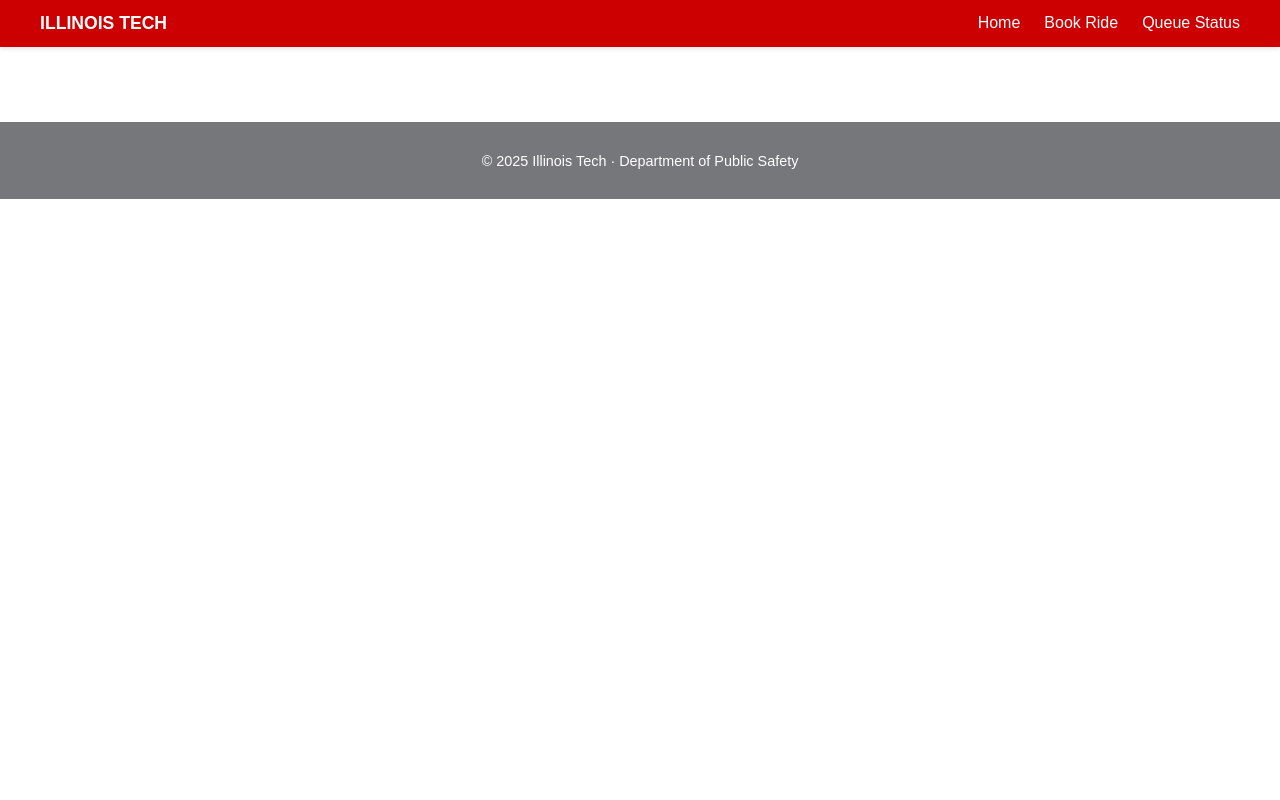
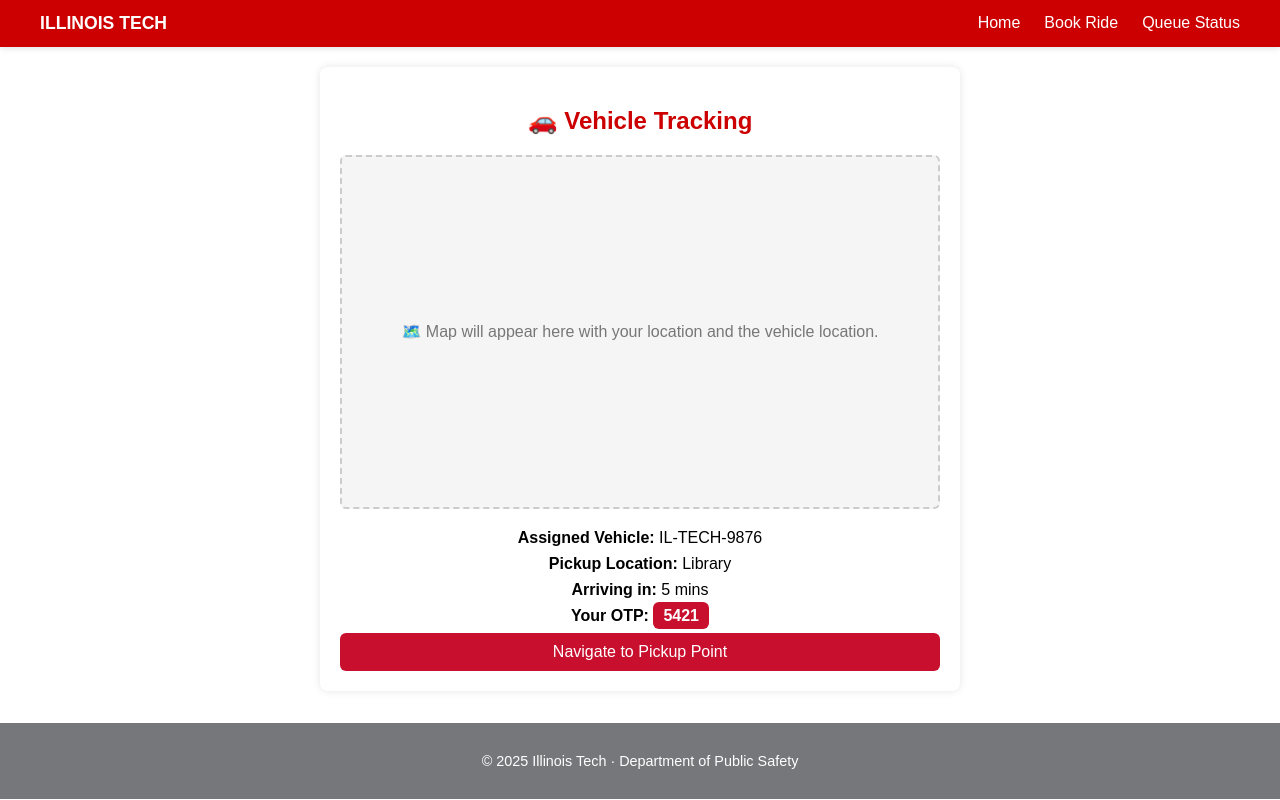
Before and after one commit to roshanverma06/public-safety-escort, a React (Create React App) app in the folder client/: page /track in a window 1280 px wide. Built offline with nearby package versions, Linux system fonts and the light colour scheme.

Commit message:
Completed frontend of Ride tracking page

```diff
--- a/client/src/App.css
+++ b/client/src/App.css
@@ -1,6 +1,5 @@
 body {
   margin: 0;
-  padding-top: 80px;
   font-family: 'Arial', sans-serif;
   background-color: #f8f8f8;
 }
--- a/client/src/App.js
+++ b/client/src/App.js
@@ -12,6 +12,7 @@ import AdminDashboard from './pages/AdminDashboard';
 import Register from './pages/Register';
 import ForgotPassword from './pages/ForgotPassword';
 import RideConfirmation from './pages/RideConfirmation';
+import TrackRide from './pages/TrackRide';
 
 function App() {
   return (
@@ -27,6 +28,7 @@ function App() {
         <Route path="/register" element={<Register />} />
         <Route path="/forgot-password" element={<ForgotPassword />} />
         <Route path="/ride-confirmation" element={<RideConfirmation />} />
+        <Route path="/track" element={<TrackRide />} />
       </Routes>
       <Footer />
     </BrowserRouter>
--- a/client/src/components/Header.css
+++ b/client/src/components/Header.css
@@ -2,7 +2,7 @@
 .navbar {
   position: relative;
   width: 100%;
-  margin-bottom: 2cm;
+  /* margin-bottom: 2cm; */
   background-color: #cc0000; /* IIT red */
   color: white;
   z-index: 1000;
--- /dev/null
+++ b/client/src/pages/TrackRide.css
@@ -0,0 +1,50 @@
+.track-container {
+    max-width: 600px;
+    margin: 20px auto 20px;
+    padding: 20px;
+    background: #fff;
+    border-radius: 8px;
+    box-shadow: 0 0 8px rgba(0,0,0,0.1);
+    text-align: center;
+  }
+
+  .tracking-info p {
+    font-size: 1rem;
+    margin: 8px 0;
+  }
+
+  .otp-box {
+    background-color: #c8102e;
+    color: #fff;
+    padding: 5px 10px;
+    border-radius: 6px;
+    font-weight: bold;
+  }
+
+  .map-placeholder {
+    height: 350px;
+    background-color: #f5f5f5;
+    border: 2px dashed #ccc;
+    border-radius: 6px;
+    margin: 20px 0;
+    display: flex;
+    align-items: center;
+    justify-content: center;
+    color: #777;
+  }
+
+  .navigate-btn {
+    background-color: #c8102e;
+    color: white;
+    padding: 10px 16px;
+    font-size: 1rem;
+    border: none;
+    border-radius: 6px;
+    cursor: pointer;
+    width: 100%;
+    transition: background-color 0.3s;
+  }
+
+  .navigate-btn:hover {
+    background-color: #a50d23;
+  }
--- /dev/null
+++ b/client/src/pages/TrackRide.js
@@ -0,0 +1,38 @@
+import React from 'react';
+import './TrackRide.css';
+
+const TrackRide = () => {
+  const vehicleRegNumber = "IL-TECH-9876"; // placeholder
+  const otp = "5421"; // mock OTP
+  const pickupLocation = "Library"; // mock location
+  const estimatedArrival = "5 mins"; // placeholder
+
+  const handleNavigation = () => {
+    window.open(
+      `https://www.google.com/maps/dir/?api=1&destination=41.8357,-87.6276`,
+      '_blank'
+    );
+  };
+
+  return (
+    <div className="track-container">
+      <h2>🚗 Vehicle Tracking</h2>
+
+      <div className="tracking-info">
+        <div className="map-placeholder">
+            <p>🗺️ Map will appear here with your location and the vehicle location.</p>
+        </div>
+        <p><strong>Assigned Vehicle:</strong> {vehicleRegNumber}</p>
+        <p><strong>Pickup Location:</strong> {pickupLocation}</p>
+        <p><strong>Arriving in:</strong> {estimatedArrival}</p>
+        <p><strong>Your OTP:</strong> <span className="otp-box">{otp}</span></p>
+      </div>
+
+      <button className="navigate-btn" onClick={handleNavigation}>
+        Navigate to Pickup Point
+      </button>
+    </div>
+  );
+};
+
+export default TrackRide;
```
